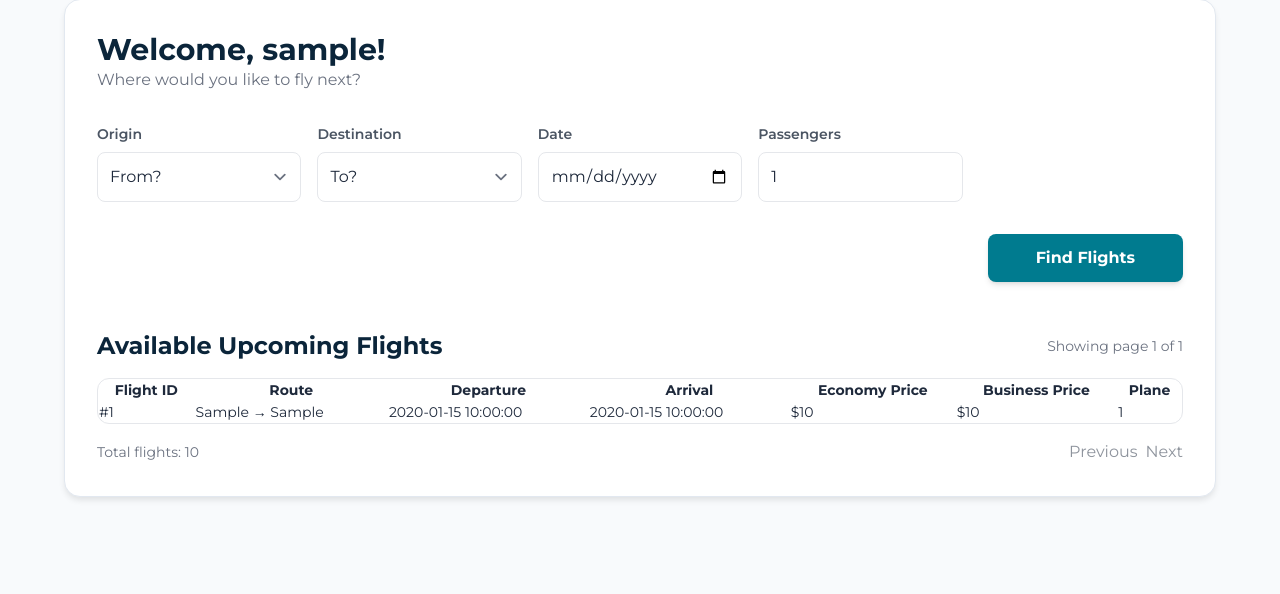
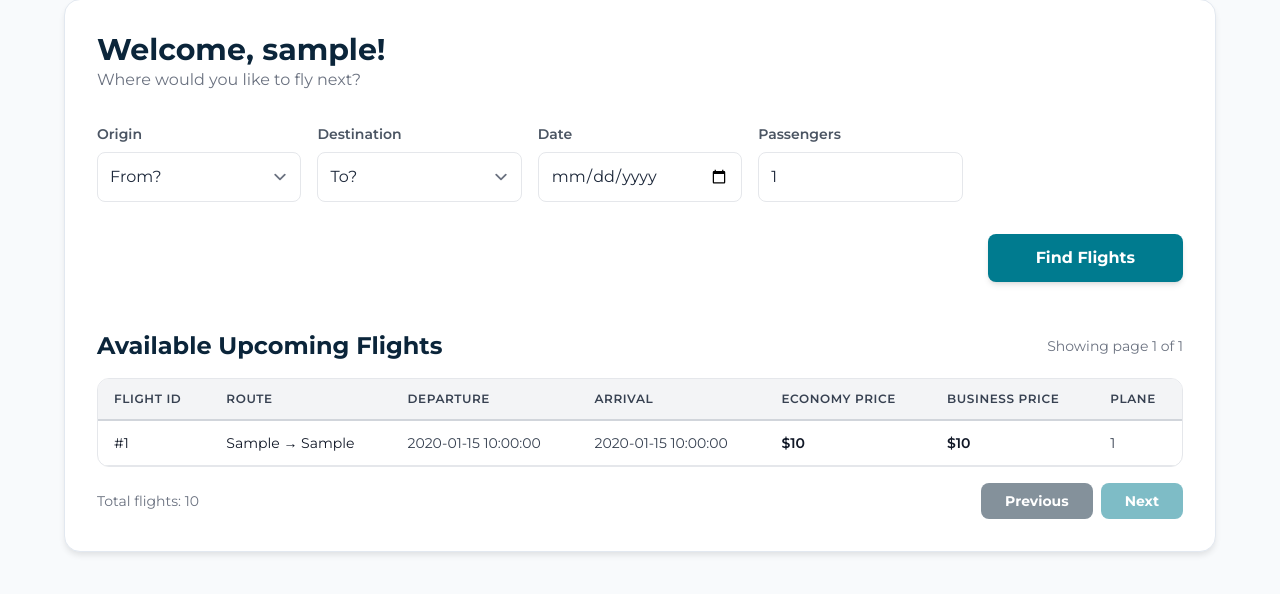
Before and after one commit to OJS-9/FLYTAU, a Flask app: template templates/user_dashboard.html in a window 1280 px wide. Shown: the part 127-721 px from the top of the page. Run offline with Flask 3, Linux system fonts and the light colour scheme; the template is opened without the code that fills it: most values are stand-ins (such as "Sample title", 1, 10 or a date in 2020); some libraries are stand-ins or nearby versions.

Commit message:
matching the styles between the tables in the user and guest dashboard

```diff
--- a/templates/user_dashboard.html
+++ b/templates/user_dashboard.html
@@ -100,27 +100,27 @@
                 {% if active_flights.flights %}
                 <div class="overflow-x-auto rounded-xl border border-gray-200 bg-white">
                     <table class="min-w-full text-sm">
-                        <thead>
+                        <thead class="bg-gray-100">
                             <tr>
-                                <th>Flight ID</th>
-                                <th>Route</th>
-                                <th>Departure</th>
-                                <th>Arrival</th>
-                                <th>Economy Price</th>
-                                <th>Business Price</th>
-                                <th>Plane</th>
+                                <th class="px-4 py-3 text-left font-semibold text-gray-700 uppercase text-xs tracking-wider border-b-2 border-gray-300">Flight ID</th>
+                                <th class="px-4 py-3 text-left font-semibold text-gray-700 uppercase text-xs tracking-wider border-b-2 border-gray-300">Route</th>
+                                <th class="px-4 py-3 text-left font-semibold text-gray-700 uppercase text-xs tracking-wider border-b-2 border-gray-300">Departure</th>
+                                <th class="px-4 py-3 text-left font-semibold text-gray-700 uppercase text-xs tracking-wider border-b-2 border-gray-300">Arrival</th>
+                                <th class="px-4 py-3 text-left font-semibold text-gray-700 uppercase text-xs tracking-wider border-b-2 border-gray-300">Economy Price</th>
+                                <th class="px-4 py-3 text-left font-semibold text-gray-700 uppercase text-xs tracking-wider border-b-2 border-gray-300">Business Price</th>
+                                <th class="px-4 py-3 text-left font-semibold text-gray-700 uppercase text-xs tracking-wider border-b-2 border-gray-300">Plane</th>
                             </tr>
                         </thead>
                         <tbody>
                             {% for f in active_flights.flights %}
-                            <tr>
-                                <td>#{{ f.flight_id }}</td>
-                                <td>{{ f.origin_airport }} → {{ f.destination_airport }}</td>
-                                <td>{{ f.departure_datetime }}</td>
-                                <td>{{ f.arrival_datetime }}</td>
-                                <td>${{ f.economy_seat_price }}</td>
-                                <td>${{ f.business_seat_price }}</td>
-                                <td>{{ f.plane_id }}</td>
+                            <tr class="border-b border-gray-200 hover:bg-gray-50 transition-colors">
+                                <td class="px-4 py-3 text-gray-900">#{{ f.flight_id }}</td>
+                                <td class="px-4 py-3 text-gray-900">{{ f.origin_airport }} → {{ f.destination_airport }}</td>
+                                <td class="px-4 py-3 text-gray-700">{{ f.departure_datetime }}</td>
+                                <td class="px-4 py-3 text-gray-700">{{ f.arrival_datetime }}</td>
+                                <td class="px-4 py-3 text-gray-900 font-semibold">${{ f.economy_seat_price }}</td>
+                                <td class="px-4 py-3 text-gray-900 font-semibold">${{ f.business_seat_price }}</td>
+                                <td class="px-4 py-3 text-gray-700">{{ f.plane_id }}</td>
                             </tr>
                             {% endfor %}
                         </tbody>
@@ -136,20 +136,20 @@
                     <div class="flex gap-2">
                         {% if active_flights.page > 1 %}
                         <a href="{{ url_for('user_dashboard', page=active_flights.page - 1) }}"
-                           class="btn btn-secondary btn-sm">
+                           class="bg-[#0B253A] text-white font-bold py-2 px-6 rounded-lg hover:bg-[#1a3a5a] transition-all text-sm">
                             Previous
                         </a>
                         {% else %}
-                        <button class="btn btn-secondary btn-sm opacity-50 cursor-not-allowed" disabled>Previous</button>
+                        <button class="bg-[#0B253A] text-white font-bold py-2 px-6 rounded-lg opacity-50 cursor-not-allowed text-sm" disabled>Previous</button>
                         {% endif %}
 
                         {% if active_flights.total_pages and active_flights.page < active_flights.total_pages %}
                         <a href="{{ url_for('user_dashboard', page=active_flights.page + 1) }}"
-                           class="btn btn-primary btn-sm">
+                           class="bg-[#007B8F] text-white font-bold py-2 px-6 rounded-lg hover:bg-[#006677] transition-all text-sm">
                             Next
                         </a>
                         {% else %}
-                        <button class="btn btn-primary btn-sm opacity-50 cursor-not-allowed" disabled>Next</button>
+                        <button class="bg-[#007B8F] text-white font-bold py-2 px-6 rounded-lg opacity-50 cursor-not-allowed text-sm" disabled>Next</button>
                         {% endif %}
                     </div>
                 </div>
```
